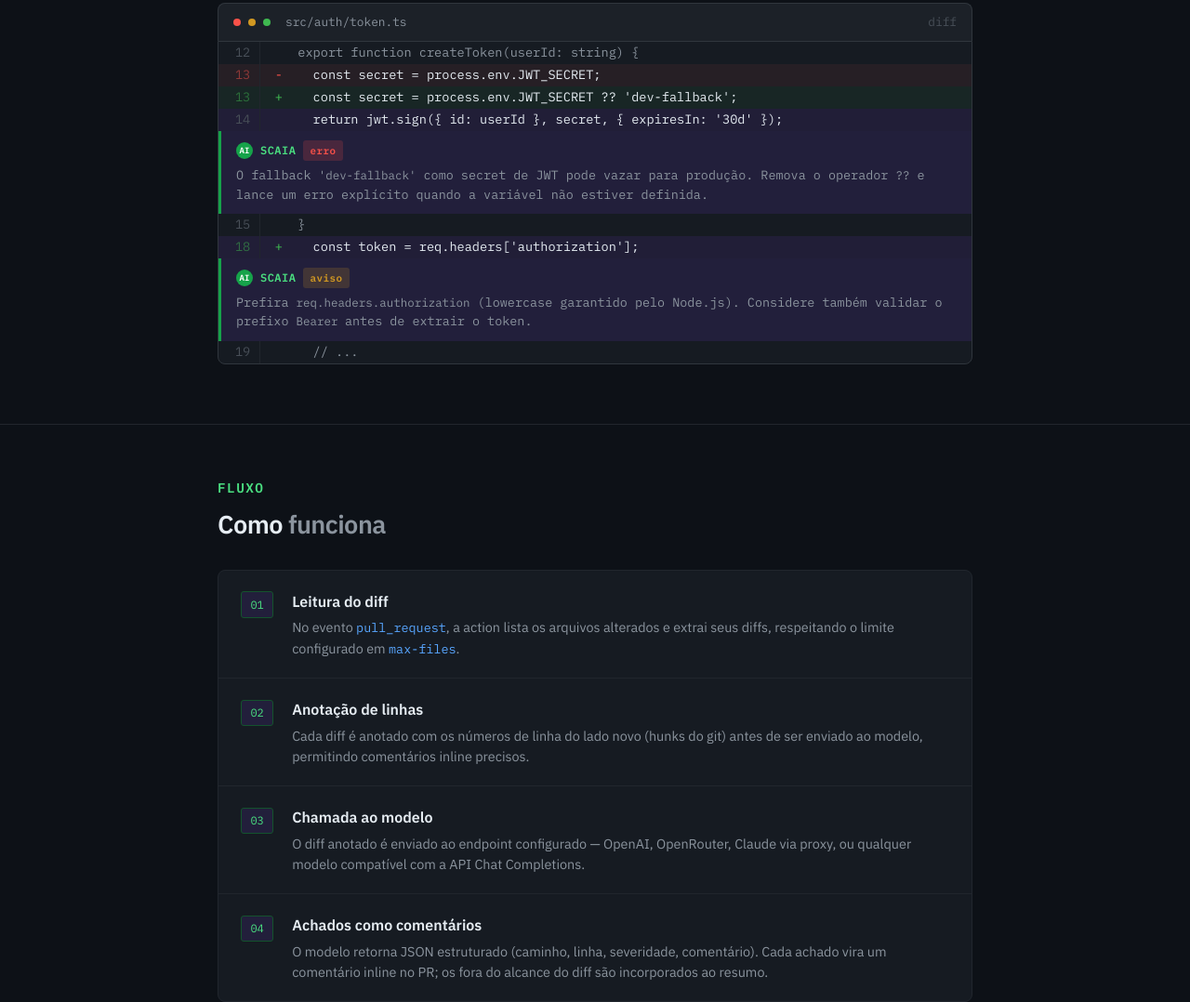
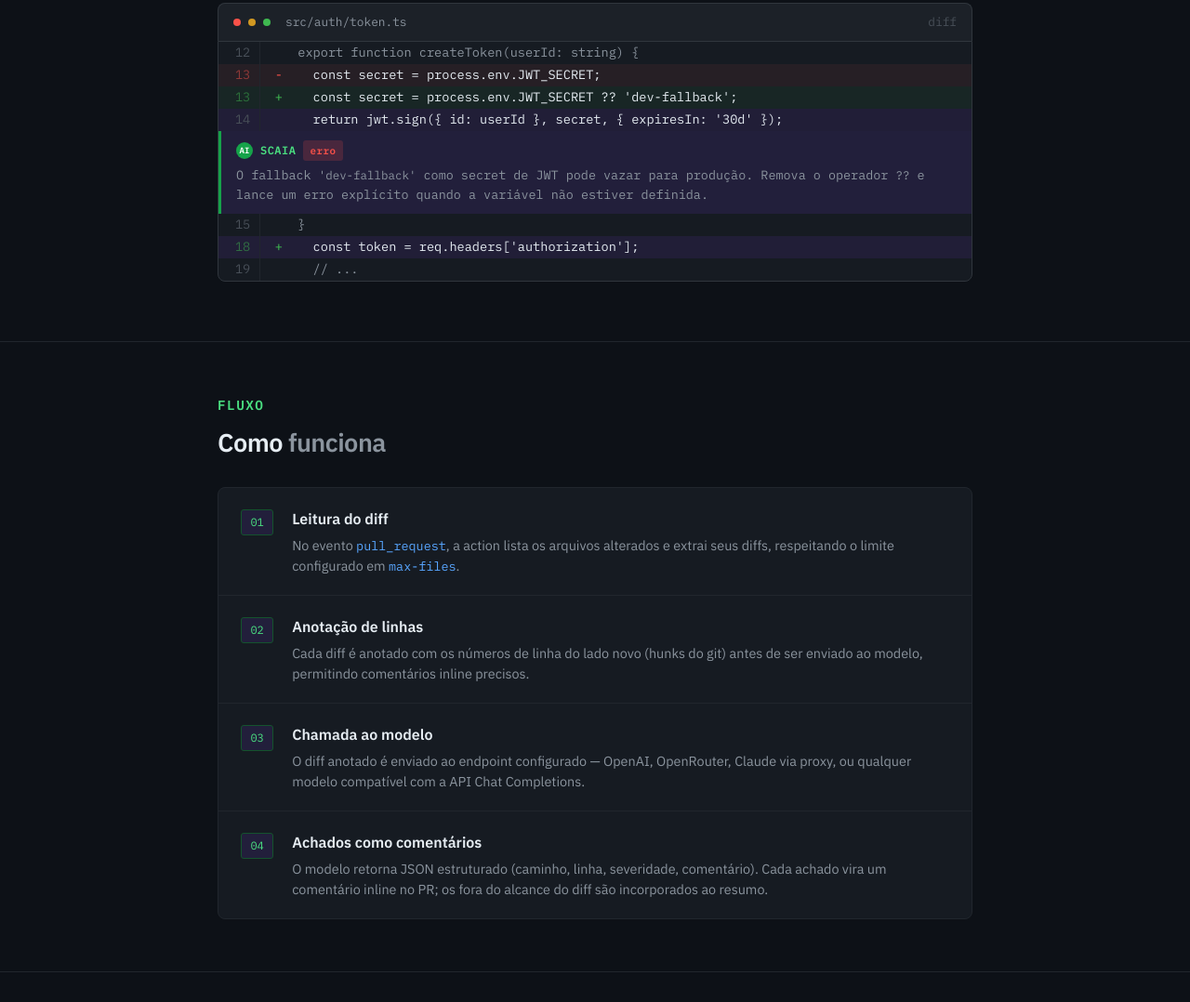
Before and after one commit to teodororo/SCAIA, a website: page docs/index.html in a window 1280 px wide. Shown: the part 629-1707 px from the top of the page at 93% size. Drawn offline with Linux system fonts and the light colour scheme.

Commit message:
Remove unnecessary comment from index.html
Removed AI comment regarding authorization header usage.

```diff
--- a/docs/index.html
+++ b/docs/index.html
@@ -388,14 +388,6 @@
       </div>
       <div class="diff-line"><span class="ln">15</span><span class="code-content" style="color:var(--text-muted)">}</span></div>
       <div class="diff-line add finding"><span class="ln">18</span><span class="code-content">  const token = req.headers['authorization'];</span></div>
-      <div class="ai-comment">
-        <div class="ai-comment-header">
-          <div class="ai-avatar">AI</div>
-          <span class="ai-label">SCAIA</span>
-          <span class="severity-badge sev-warn">aviso</span>
-        </div>
-        <p>Prefira <code style="font-size:.78rem;font-family:'IBM Plex Mono',monospace">req.headers.authorization</code> (lowercase garantido pelo Node.js). Considere também validar o prefixo <code style="font-size:.78rem;font-family:'IBM Plex Mono',monospace">Bearer </code> antes de extrair o token.</p>
-      </div>
       <div class="diff-line"><span class="ln">19</span><span class="code-content" style="color:var(--text-muted)">  // ...</span></div>
     </div>
   </div>
```
